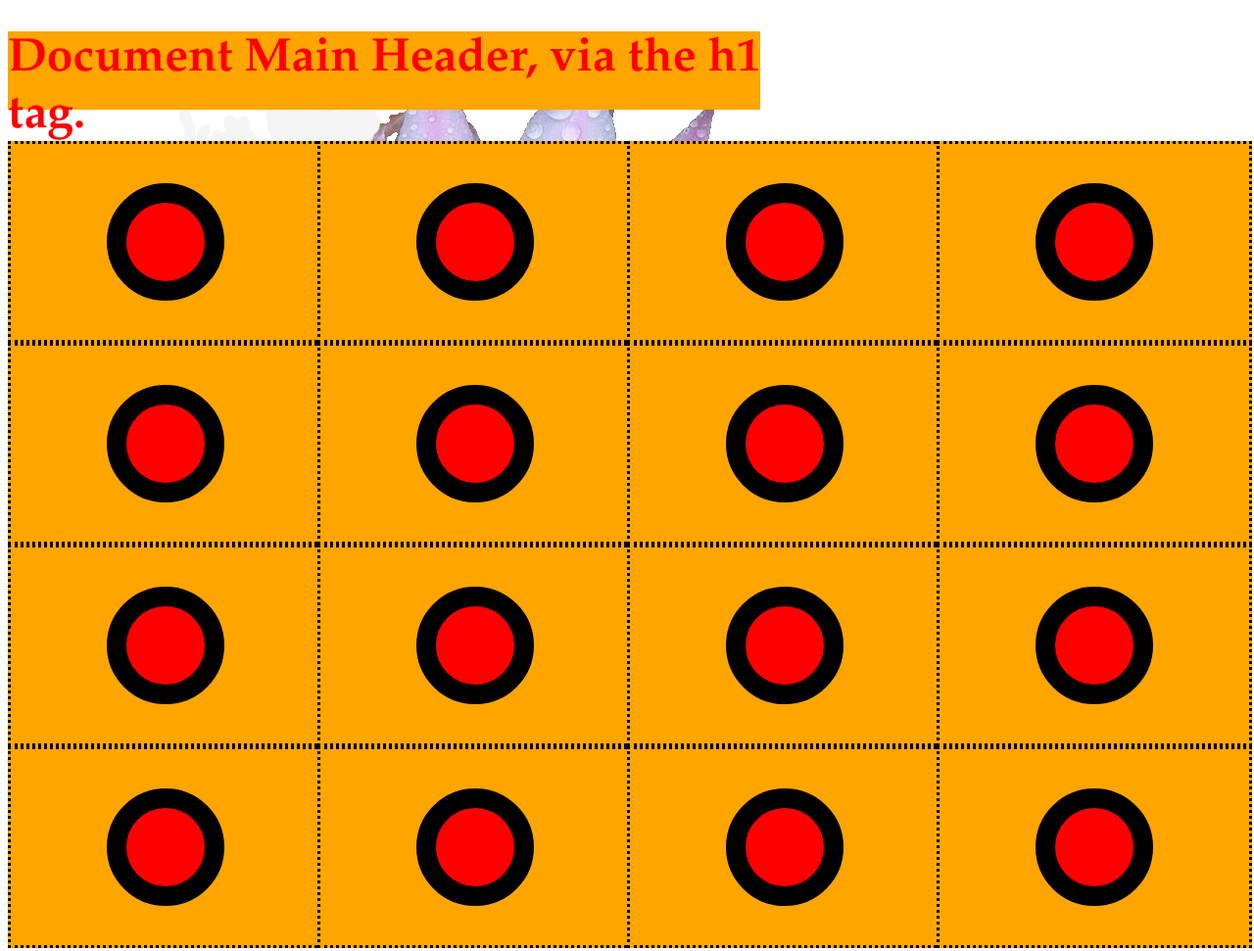
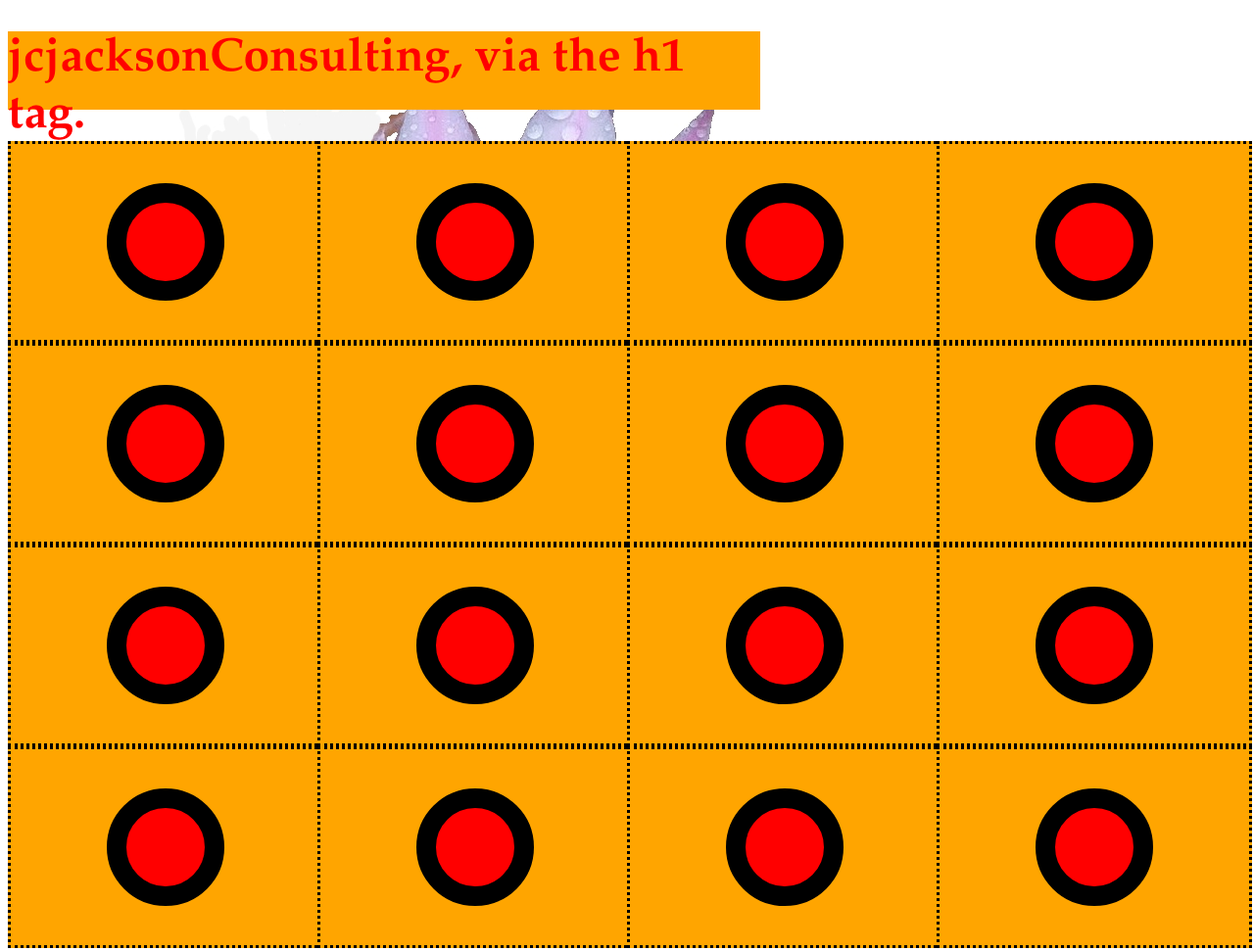
Before and after one commit to jcj52436999/jcjacksonConsulting, a plain HTML site: page index.html in a window 1280 px wide. Shown: the top 971 px of the page at 98% size. Drawn offline with Linux system fonts and the light colour scheme.

Commit message:
Making titles as project, as a try.

```diff
--- a/index.html
+++ b/index.html
@@ -10,11 +10,11 @@
     <meta http-equiv="Content-Type" content="text/html; charset=utf-8"/>
     <link rel="stylesheet" href="indexJcjacksonConsulting.css">
 
-    <title>Our Page Title</title>
+    <title>jcjacksonConsulting</title>
 </head>
 <body>
 
-<h1>Document Main Header, via the h1 tag.</h1>
+<h1>jcjacksonConsulting, via the h1 tag.</h1>
 
 <div id="kybdgrd"
       >
```
